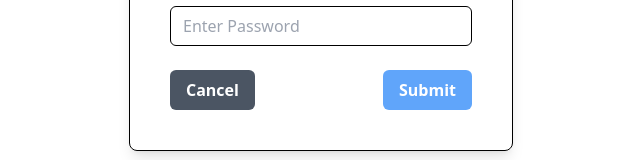
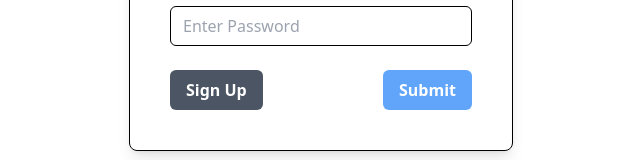
Before and after one commit to jacobgale21/goal_project, a React (Create React App) app in the folder client/: page /login in a window 1280 px wide. Shown: the part 436-596 px from the top of the page, without its empty margins (319-959 px from the left). Built offline with nearby package versions, Linux system fonts and the light colour scheme.

Commit message:
Changing navigation button for login and signup

```diff
--- a/client/src/pages/login.js
+++ b/client/src/pages/login.js
@@ -65,8 +65,9 @@ function Login() {
           <button
             className="px-4 py-2 bg-gray-600 hover:bg-gray-500 text-white font-semibold rounded-md transition duration-300"
             type="button"
+            onClick={() => navigate("/")}
           >
-            Cancel
+            Sign Up
           </button>
           <button
             className="px-4 py-2 bg-blue-400 hover:bg-blue-500 text-white font-semibold rounded-md transition duration-300"
--- a/client/src/pages/register.js
+++ b/client/src/pages/register.js
@@ -75,8 +75,9 @@ function Register() {
           <button
             className="px-4 py-2 bg-gray-500 hover:bg-gray-600 text-white font-semibold rounded-md transition duration-300"
             type="button"
+            onClick={() => navigate("/login")}
           >
-            Cancel
+            Login
           </button>
           <button
             className="px-4 py-2 bg-blue-400 hover:bg-blue-500 text-white font-semibold rounded-md transition duration-300"
```
